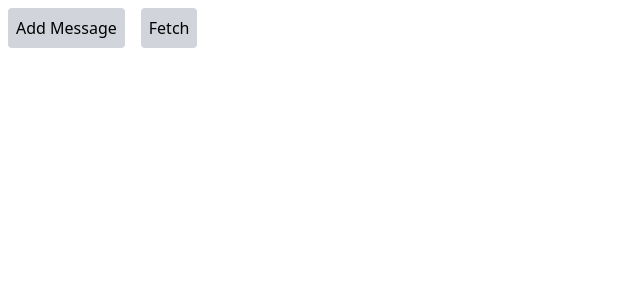
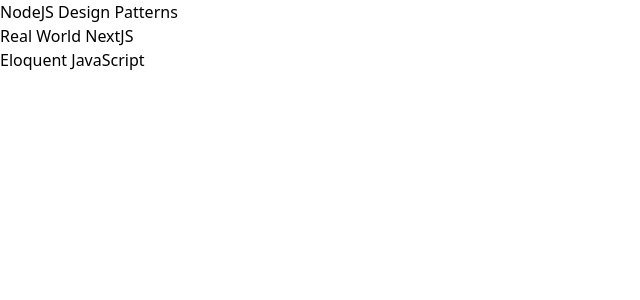
Before and after one commit to emanuelegurini/react-vite-ts-book-manager, a React (Vite) app: page / in a window 1280 px wide. Shown: the top 300 px of the page, without its empty margins (0-640 px from the left). Built offline with nearby package versions, Linux system fonts and the light colour scheme; data requests are answered from the project's data file.

Commit message:
5 files modified, 2 added

```diff
--- a/src/App.tsx
+++ b/src/App.tsx
@@ -1,35 +1,13 @@
-import { useState } from "react";
-import { ToastManager } from "@/components";
-import { ToastContext } from "@/context/index";
-import { uuidv4, ENDPOINTS } from "@/utils";
-import { IBook, IMessage } from "@/model";
-import { useFecth } from "./shared/hooks/useFetch";
+import { ToastManager } from '@/components';
+import { BookList } from './components/BookList';
+import { ToastProvider } from './shared/providers/ToastProvider';
 
 function App() {
-  const [messages, setMessages] = useState<Array<IMessage>>([]);
-  const { data, isLoading, error, refetch } = useFecth(
-    ENDPOINTS.BOOKS,
-    setMessages
-  );
-
-  const addToast = () => {
-    setMessages((prev: Array<IMessage>) => [
-      ...prev,
-      { message: "messaggio", id: uuidv4() },
-    ]);
-  };
-
   return (
-    <ToastContext.Provider value={{ messages, setMessages }}>
-      <button className="bg-gray-300 m-2 p-2 rounded" onClick={addToast}>
-        Add Message
-      </button>
-      <button className="bg-gray-300 m-2 p-2 rounded" onClick={() => refetch()}>
-        Fetch
-      </button>
-
+    <ToastProvider>
+      <BookList />
       <ToastManager />
-    </ToastContext.Provider>
+    </ToastProvider>
   );
 }
 
--- /dev/null
+++ b/src/components/BookList.tsx
@@ -0,0 +1,50 @@
+import { IBook } from '@/model';
+import { ToastContext } from '@/shared/context';
+import { useFecth } from '@/shared/hooks/useFetch';
+import { ENDPOINTS } from '@/utils';
+import { useContext } from 'react';
+
+export const BookList = () => {
+  const { setMessages } = useContext(ToastContext);
+  const { data, isLoading, error, refetch } = useFecth(
+    ENDPOINTS.BOOKS,
+    setMessages
+  );
+
+  if (isLoading)
+    return (
+      <div>
+        <button
+          className="bg-gray-300 m-2 p-2 rounded"
+          onClick={() => refetch()}
+        >
+          Fetch
+        </button>
+        <h1>Loading data...</h1>
+      </div>
+    );
+
+  if (error)
+    return (
+      <div>
+        <button
+          className="bg-gray-300 m-2 p-2 rounded"
+          onClick={() => refetch()}
+        >
+          Fetch
+        </button>
+        <h1>Error: {error}</h1>
+      </div>
+    );
+
+  return (
+    <div>
+      <ul>
+        {data?.map((book: IBook) => {
+          const { title, id, author } = book;
+          return <li key={id}>{title}</li>;
+        })}
+      </ul>
+    </div>
+  );
+};
--- a/src/components/Toast.tsx
+++ b/src/components/Toast.tsx
@@ -1,5 +1,5 @@
-import { useEffect } from "react";
-import { IToast } from "@/model";
+import { useEffect } from 'react';
+import { IToast } from '@/model';
 
 const Toast: React.FC<IToast> = ({
   message,
--- a/src/components/ToastManager.tsx
+++ b/src/components/ToastManager.tsx
@@ -1,13 +1,13 @@
-import { createPortal } from "react-dom";
-import { Toast } from "@/components";
-import { useContext } from "react";
-import { ToastContext } from "@/shared/context/toast";
-import { IMessage } from "@/model";
+import { createPortal } from 'react-dom';
+import { Toast } from '@/components';
+import { useContext } from 'react';
+import { ToastContext } from '@/shared/context/toast';
+import { IMessage } from '@/model';
 
 const ToastManager: React.FC<{}> = (): React.ReactElement => {
   const { messages, setMessages } = useContext(ToastContext);
 
-  const removeToast = (index: string) => {
+  const removeToast = (index: string): void => {
     setMessages((prev: Array<IMessage>) =>
       prev.filter((_: IMessage) => _.id != index)
     );
--- a/src/shared/context/toast.ts
+++ b/src/shared/context/toast.ts
@@ -1,6 +1,12 @@
-import { createContext } from "react";
+import { IMessage } from '@/model';
+import { createContext } from 'react';
 
-export const ToastContext = createContext<any>({
+interface IToastContext {
+  messages: IMessage[];
+  setMessages: React.Dispatch<React.SetStateAction<IToastContext['messages']>>;
+}
+
+export const ToastContext = createContext<IToastContext>({
   messages: [],
   setMessages: () => {},
 });
--- /dev/null
+++ b/src/shared/providers/ToastProvider.tsx
@@ -0,0 +1,18 @@
+import { useState } from 'react';
+import { IMessage } from '@/model';
+import { ToastContext } from '../context/toast';
+
+interface IToastProvider {
+  children: React.ReactNode;
+}
+
+export const ToastProvider: React.FC<IToastProvider> = ({
+  children,
+}): React.ReactElement => {
+  const [messages, setMessages] = useState<Array<IMessage>>([]);
+  return (
+    <ToastContext.Provider value={{ messages, setMessages }}>
+      {children}
+    </ToastContext.Provider>
+  );
+};
```
Also changed, not shown: src/shared/hooks/useFetch.ts (+4 -6 lines).
